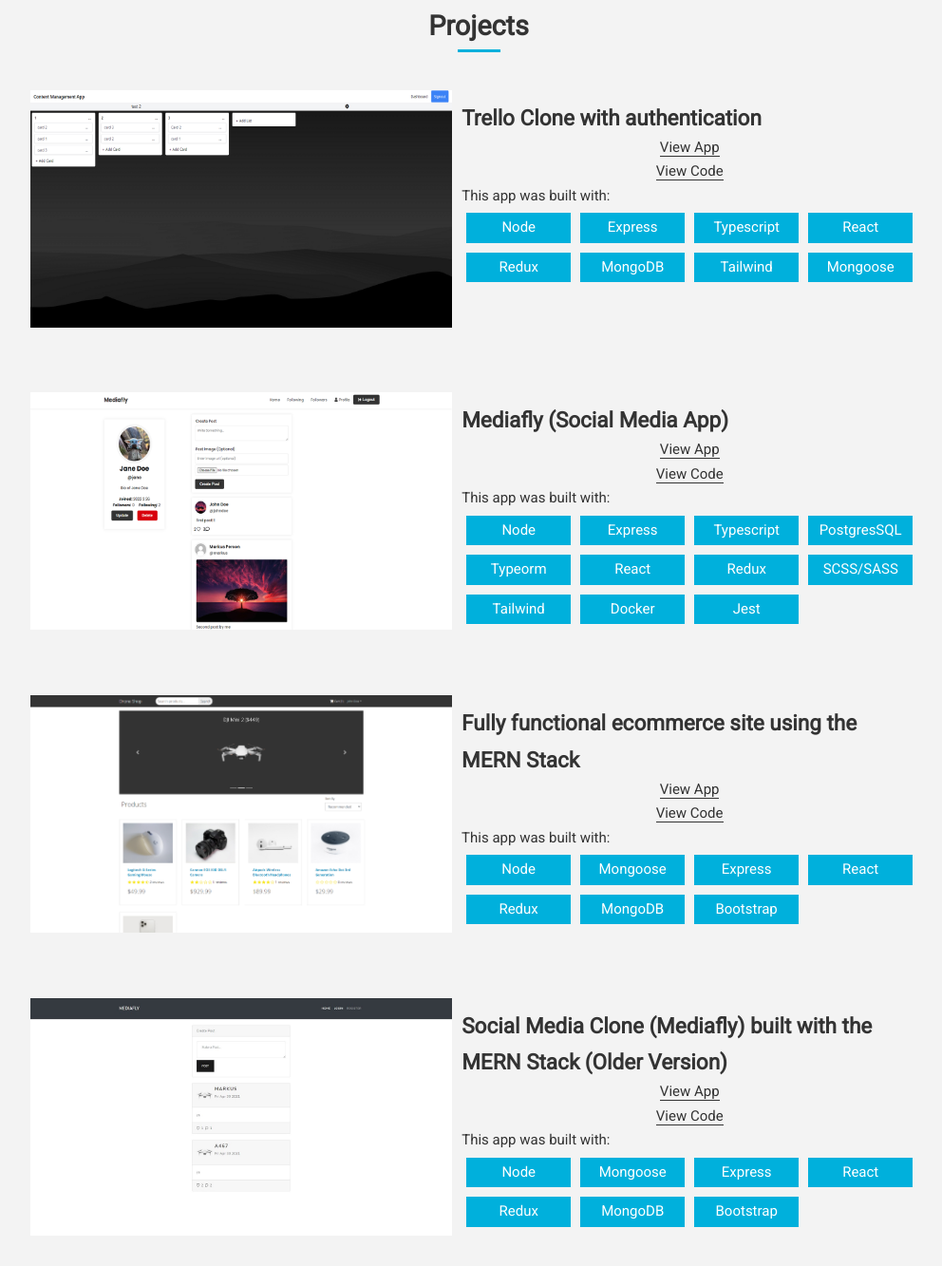
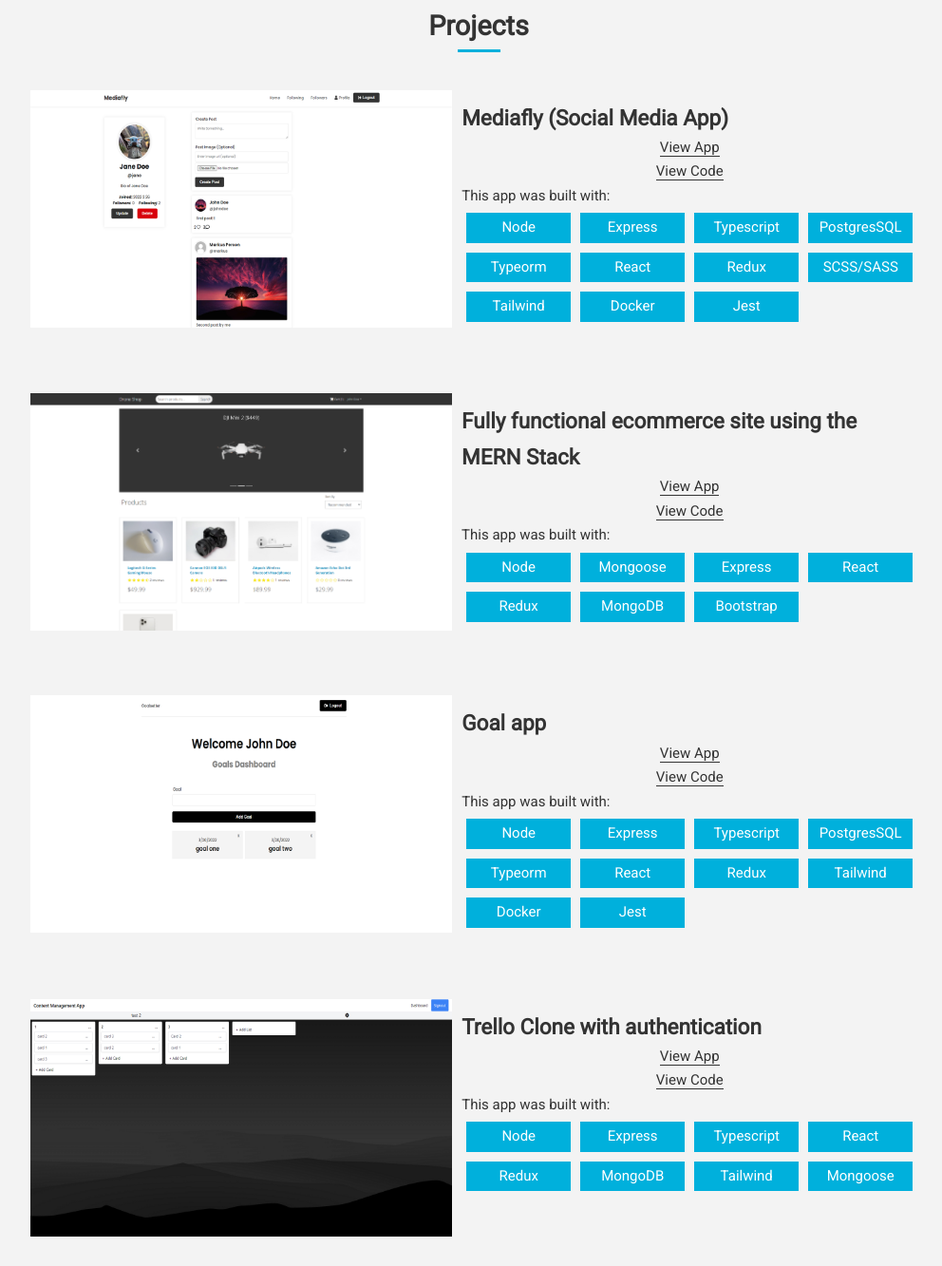
Before and after one commit to MarkusMP/portfolio-old-v1, a plain HTML site: page index.html in a window 1280 px wide. Shown: the part 1359-2692 px from the top of the page at 95% size, without its empty margins (136-1128 px from the left). Drawn offline with Linux system fonts and the light colour scheme.

Commit message:
Add files via upload

```diff
--- a/index.html
+++ b/index.html
@@ -90,51 +90,6 @@
         <h1>Projects</h1>
         <div class="line"></div>
       </div>
-      <div class="project">
-        <div class="project-image">
-          <img
-            src="./images/project-image-1.png"
-            alt="Image of todo app"
-            onclick="onClick(this)"
-            class="modal-hover-opacity"
-          />
-        </div>
-        <div class="project-info">
-          <h2>Trello Clone with authentication</h2>
-          <div class="project-links">
-            <ul>
-              <li>
-                <a
-                  href="https://nervous-neumann-420450.netlify.app/"
-                  target="_blank"
-                  >View App</a
-                >
-              </li>
-              <li>
-                <a
-                  href="https://github.com/markusmp/Content-Managment-App"
-                  target="_blank"
-                >
-                  View Code
-                </a>
-              </li>
-            </ul>
-          </div>
-          <div class="items">
-            <p>This app was built with:</p>
-            <ul>
-              <li>Node</li>
-              <li>Express</li>
-              <li>Typescript</li>
-              <li>React</li>
-              <li>Redux</li>
-              <li>MongoDB</li>
-              <li>Tailwind</li>
-              <li>Mongoose</li>
-            </ul>
-          </div>
-        </div>
-      </div>
 
       <div class="project">
         <div class="project-image">
@@ -151,7 +106,7 @@
             <ul>
               <li>
                 <a
-                  href="https://sma-postgres.herokuapp.com/"
+                  href="https://serene-wiles-0d7641.netlify.app/"
                   target="_blank"
                   >View App</a
                 >
@@ -226,6 +181,95 @@
               <li>Redux</li>
               <li>MongoDB</li>
               <li>Bootstrap</li>
+            </ul>
+          </div>
+        </div>
+      </div>
+
+      <div class="project">
+        <div class="project-image">
+          <img
+            src="./images/project-image-9.png"
+            alt="Image of mediafly"
+            onclick="onClick(this)"
+            class="modal-hover-opacity"
+          />
+        </div>
+        <div class="project-info">
+          <h2>Goal app</h2>
+          <div class="project-links">
+            <ul>
+              <li>
+                <a href="https://goals-app-list.herokuapp.com/" target="_blank"
+                  >View App</a
+                >
+              </li>
+              <li>
+                <a href="https://github.com/MarkusMP/goal-app" target="_blank">
+                  View Code
+                </a>
+              </li>
+            </ul>
+          </div>
+          <div class="items">
+            <p>This app was built with:</p>
+            <ul>
+              <li>Node</li>
+              <li>Express</li>
+              <li>Typescript</li>
+              <li>PostgresSQL</li>
+              <li>Typeorm</li>
+              <li>React</li>
+              <li>Redux</li>
+              <li>Tailwind</li>
+              <li>Docker</li>
+              <li>Jest</li>
+            </ul>
+          </div>
+        </div>
+      </div>
+
+      <div class="project">
+        <div class="project-image">
+          <img
+            src="./images/project-image-1.png"
+            alt="Image of todo app"
+            onclick="onClick(this)"
+            class="modal-hover-opacity"
+          />
+        </div>
+        <div class="project-info">
+          <h2>Trello Clone with authentication</h2>
+          <div class="project-links">
+            <ul>
+              <li>
+                <a
+                  href="https://nervous-neumann-420450.netlify.app/"
+                  target="_blank"
+                  >View App</a
+                >
+              </li>
+              <li>
+                <a
+                  href="https://github.com/markusmp/Content-Managment-App"
+                  target="_blank"
+                >
+                  View Code
+                </a>
+              </li>
+            </ul>
+          </div>
+          <div class="items">
+            <p>This app was built with:</p>
+            <ul>
+              <li>Node</li>
+              <li>Express</li>
+              <li>Typescript</li>
+              <li>React</li>
+              <li>Redux</li>
+              <li>MongoDB</li>
+              <li>Tailwind</li>
+              <li>Mongoose</li>
             </ul>
           </div>
         </div>
```
